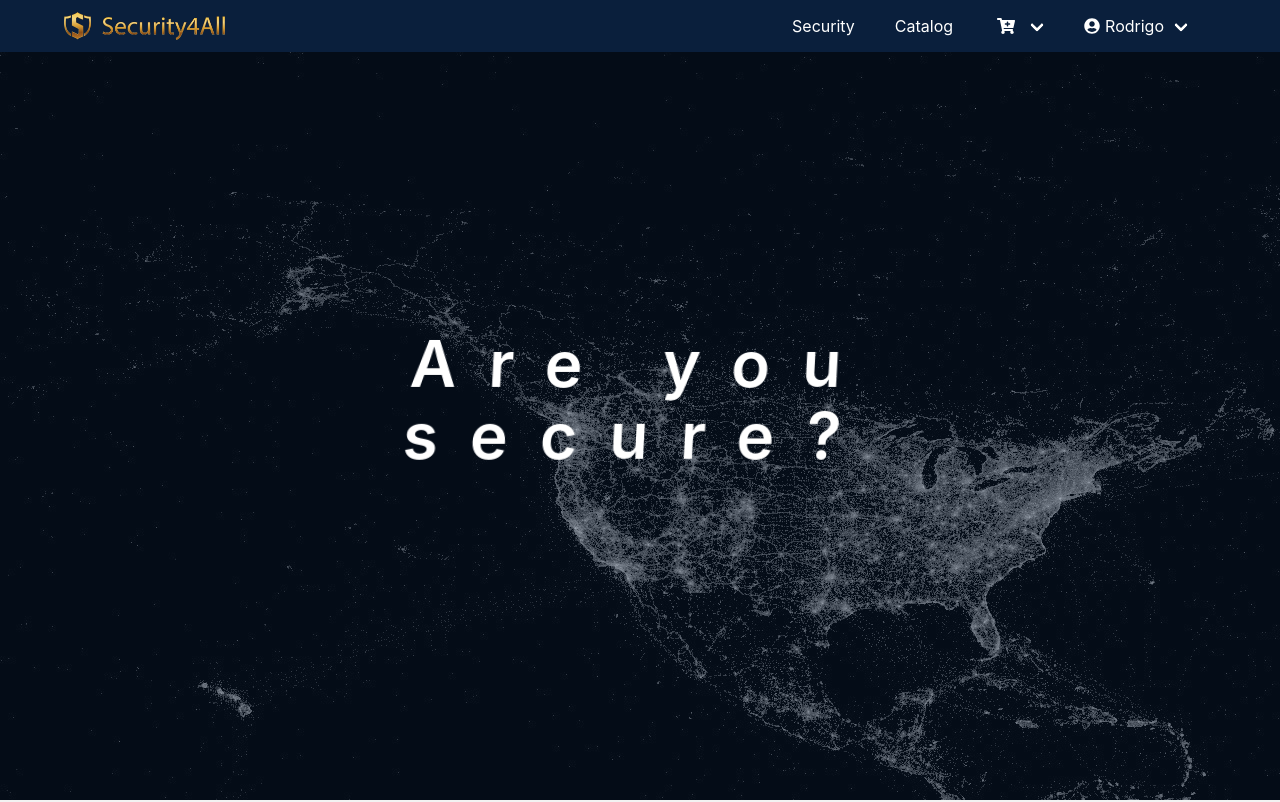
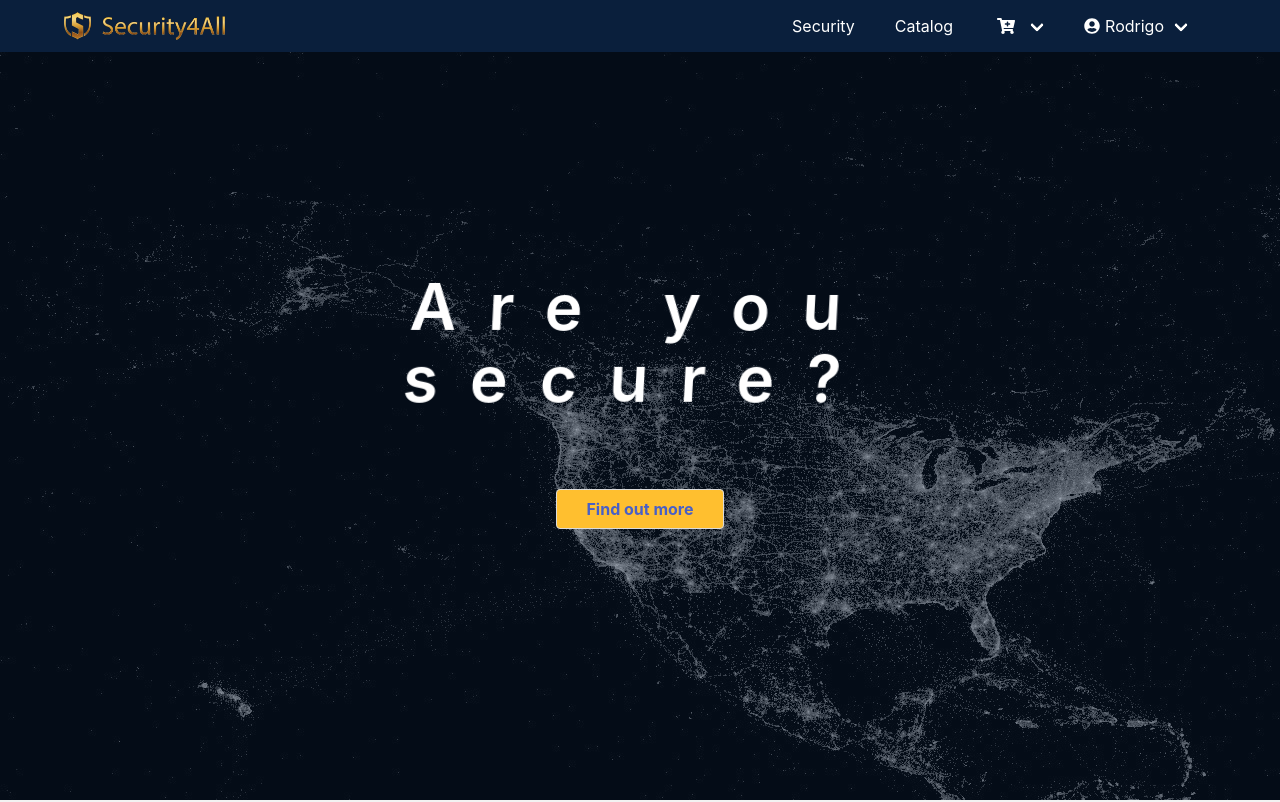
Before and after one commit to Security4All-Home/Frontend-User, a Vue app: page /#/login in a window 1280 px wide. Shown: the top 802 px of the page. Built offline with nearby package versions, Linux system fonts and the light colour scheme.

Commit message:
button hero home

```diff
--- a/src/components/HeroHome.vue
+++ b/src/components/HeroHome.vue
@@ -8,7 +8,9 @@
       <div class="container has-text-centered">
         <div class="column is-6 is-offset-3">
           <h1 class="title has-text-white glitch" data-text="Are you secure?">Are you secure?</h1>
+
         </div>
+        <div class="column is-2 is-offset-5" style="margin-top:50px"> <button class="button isPrimaryBGColor is-fullwidth" style="color:#0A1F3C"><router-link :to="{name: 'security'}"><b>Find out more</b></router-link></button></div>
       </div>
     </div>
 
```
